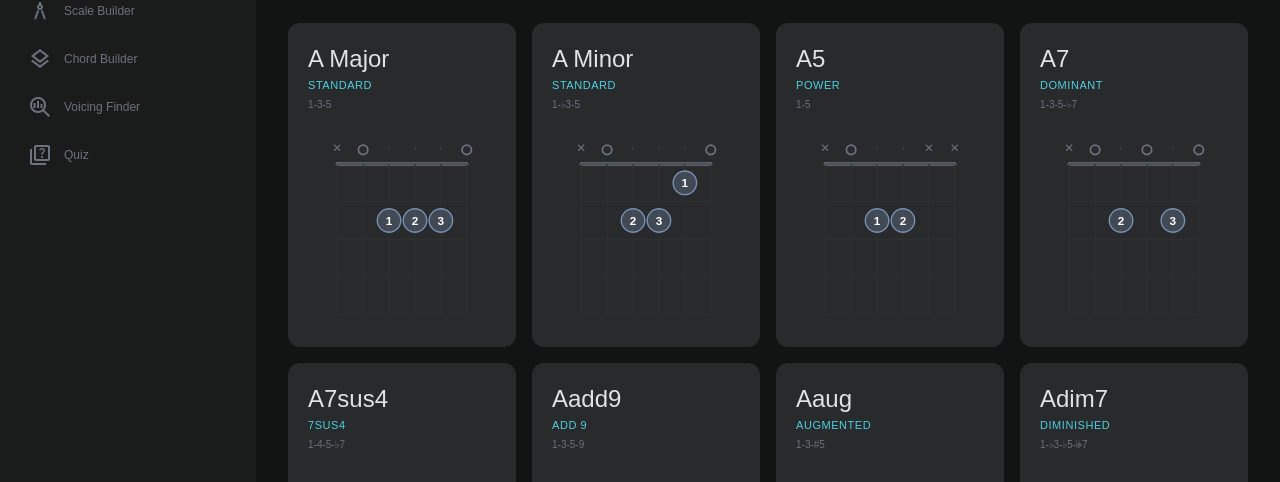
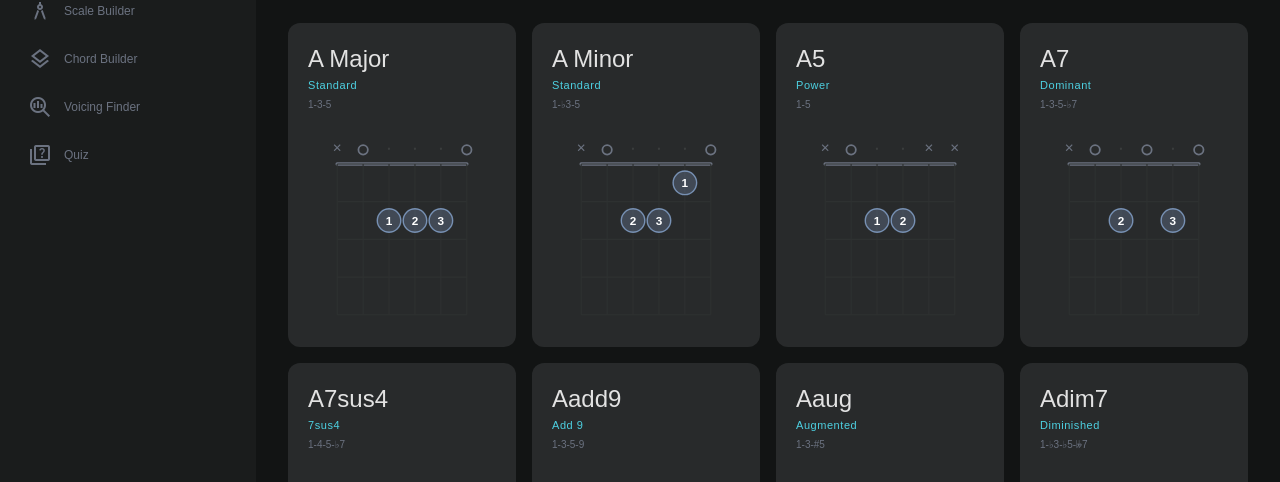
Before and after one commit to ryuros/guitar-playground, a React (Vite) app: page /chord-library in a window 1280 px wide. Shown: the part 238-720 px from the top of the page. Built offline with nearby package versions, Linux system fonts and the light colour scheme; a small style sheet from the web is missing.

Commit message:
feat: display category in sentence case (Standard, Barre, etc.)

```diff
--- a/src/pages/ChordLibrary.jsx
+++ b/src/pages/ChordLibrary.jsx
@@ -512,6 +512,8 @@ const TYPE_MAP = {
   'm7♭5':   'm7b5',
 };
 
+const toSentenceCase = (s) => s.charAt(0).toUpperCase() + s.slice(1).toLowerCase();
+
 const ROOT_NOTES = ['C','C#','D','D#','E','F','F#','G','G#','A','A#','B'];
 const FLAT_EQUIV = { 'C#':'D♭', 'D#':'E♭', 'F#':'G♭', 'G#':'A♭', 'A#':'B♭' };
 const rootLabel = (r) => {
@@ -561,7 +563,7 @@ function ChordCard({ chord }) {
       <div>
         <h3 className="text-headline-md font-headline-md text-on-surface">{chord.name}</h3>
         <span className="text-label-caps font-label-caps text-[#4dd0e1] tracking-wider text-[11px] mt-0.5 block">
-          {chord.category}
+          {toSentenceCase(chord.category)}
         </span>
         <span className="text-mono-data font-mono-data text-on-surface-variant text-[10px] mt-0.5 block">
           {chord.formula}
```
